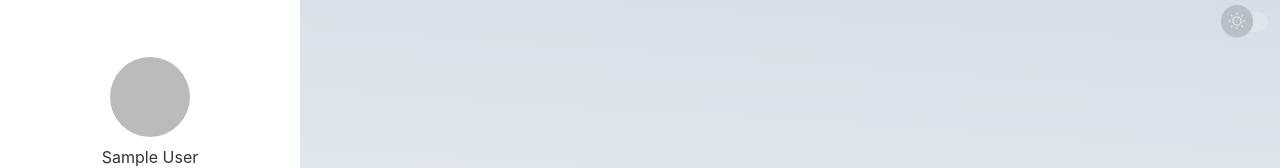
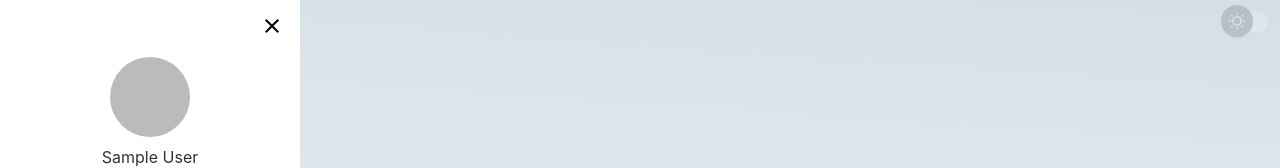
Before and after one commit to seriko87/Widgets, a React (Create React App) app: page / in a window 1280 px wide. Shown: the top 168 px of the page. Built offline with nearby package versions, Linux system fonts and the light colour scheme; no server answers; sample sign-in values are in the browser's storage.

Commit message:
profile close open bug fixes

```diff
--- a/src/components/profile/Profile.jsx
+++ b/src/components/profile/Profile.jsx
@@ -1,4 +1,4 @@
-import React, { useContext } from 'react';
+import React, { useContext, useState } from 'react';
 import './profile.css';
 import { logout } from '../../firebase';
 import Lists from '../lists/Lists';
@@ -6,10 +6,11 @@ import { useAuthState } from '../../firebase';
 import { widgetList } from '../../widgetList';
 import { GlobalContext } from '../../context/GlobalContext';
 import { Link } from 'react-router-dom';
+import CloseOutlinedIcon from '@mui/icons-material/CloseOutlined';
 
-const Profile = ({ user }) => {
+const Profile = ({ user, setProOpenClose }) => {
   const { list } = useContext(GlobalContext);
-  console.log(user);
+
   const email = user && user.email;
   const name = user && user.displayName;
   const imgUrl =
@@ -18,6 +19,9 @@ const Profile = ({ user }) => {
 
   return (
     <div className="profileContainer">
+      <button className="profileBtnHome" onClick={() => setProOpenClose(false)}>
+        <CloseOutlinedIcon style={{ height: '30px' }} />
+      </button>
       <div className="profileWrap">
         <img src={imgUrl} alt="Profile" className="profilePic" />
         <div className="profileInfo">
--- a/src/pages/home/Home.jsx
+++ b/src/pages/home/Home.jsx
@@ -1,16 +1,28 @@
 import './home.css';
-import { useContext } from 'react';
+import { useContext, useState } from 'react';
 import Profile from '../../components/profile/Profile';
 import { useAuthState } from '../../firebase';
 import { GlobalContext } from '../../context/GlobalContext';
 
 function Home() {
   const { list } = useContext(GlobalContext);
+  const [proOpenClose, setProOpenClose] = useState(true);
   const { currentUser } = useAuthState();
 
   return (
     <div className="container">
-      <Profile user={currentUser} />
+      <div className="profileBtnHomeOpen" onClick={() => setProOpenClose(true)}>
+        <img
+          src={currentUser?.photoURL}
+          alt="Profile"
+          className="profile-picture"
+        />
+      </div>
+
+      {proOpenClose && (
+        <Profile user={currentUser} setProOpenClose={setProOpenClose} />
+      )}
+
       {list.map((item) => {
         if (item.status) {
           return item.component;
--- a/src/pages/home/home.css
+++ b/src/pages/home/home.css
@@ -0,0 +1,23 @@
+.profileBtnHome {
+  position: absolute;
+  top: 10px;
+  right: 10px;
+  border: none;
+  background: transparent;
+  cursor: pointer;
+}
+.profileBtnHomeOpen {
+  width: 50px;
+  height: 50px;
+  top: 10px;
+  left: 10px;
+  position: fixed;
+  cursor: pointer;
+}
+
+.profile-picture {
+  height: 50px;
+  width: 50px;
+  border-radius: 50%;
+  object-fit: cover;
+}
--- a/src/pages/login/Login.jsx
+++ b/src/pages/login/Login.jsx
@@ -37,14 +37,14 @@ const Login = () => {
       });
   };
 
-  // useEffect(() => {
-  //   const interval = setTimeout(() => {
-  //     setLoginErr(false);
-  //   }, 10000);
-  //   return () => {
-  //     clearTimeout(interval);
-  //   };
-  // }, [loginErr]);
+  useEffect(() => {
+    const interval = setTimeout(() => {
+      setLoginErr(false);
+    }, 10000);
+    return () => {
+      clearTimeout(interval);
+    };
+  }, [loginErr]);
 
   return (
     <div className="signUpContainer">
```
